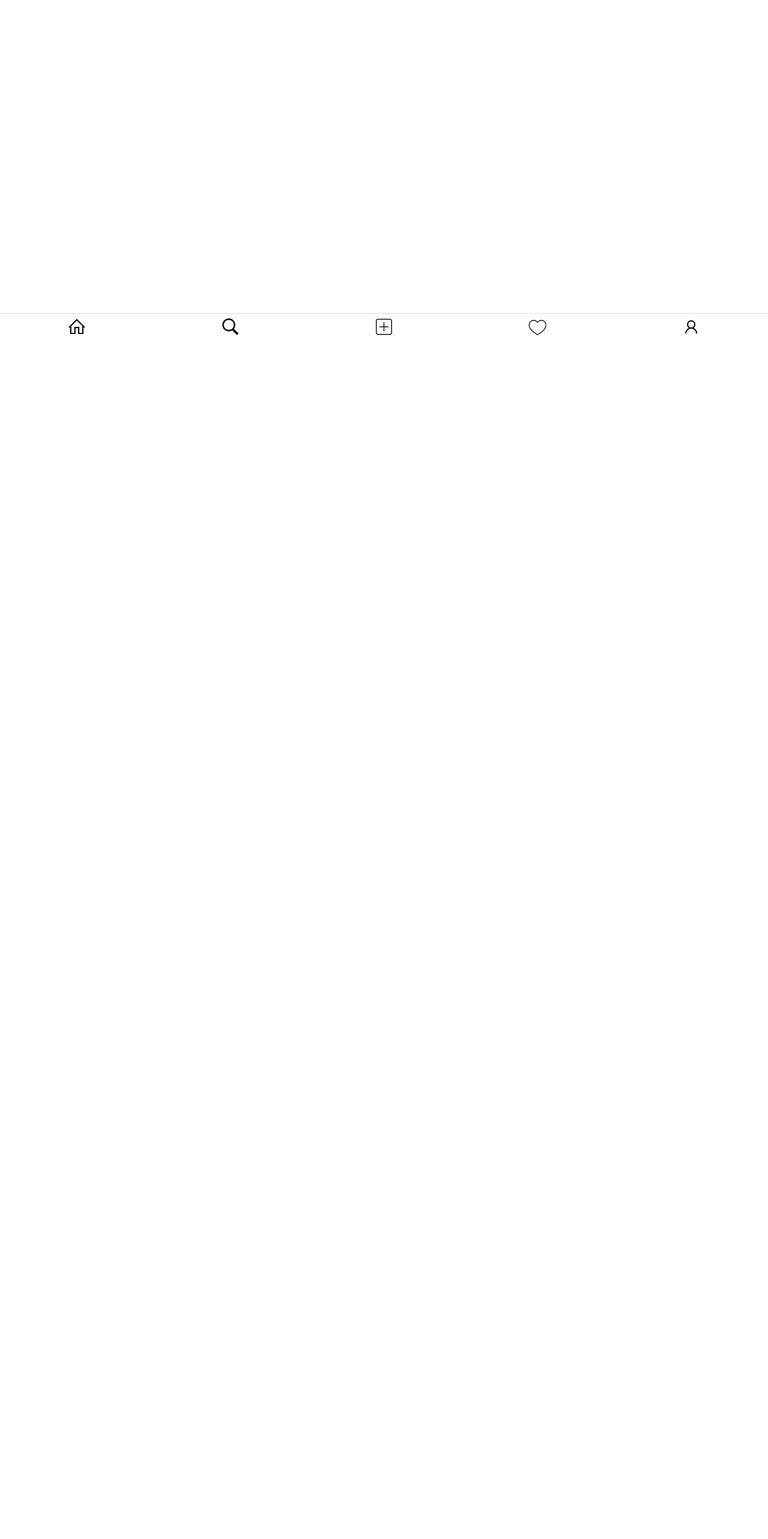
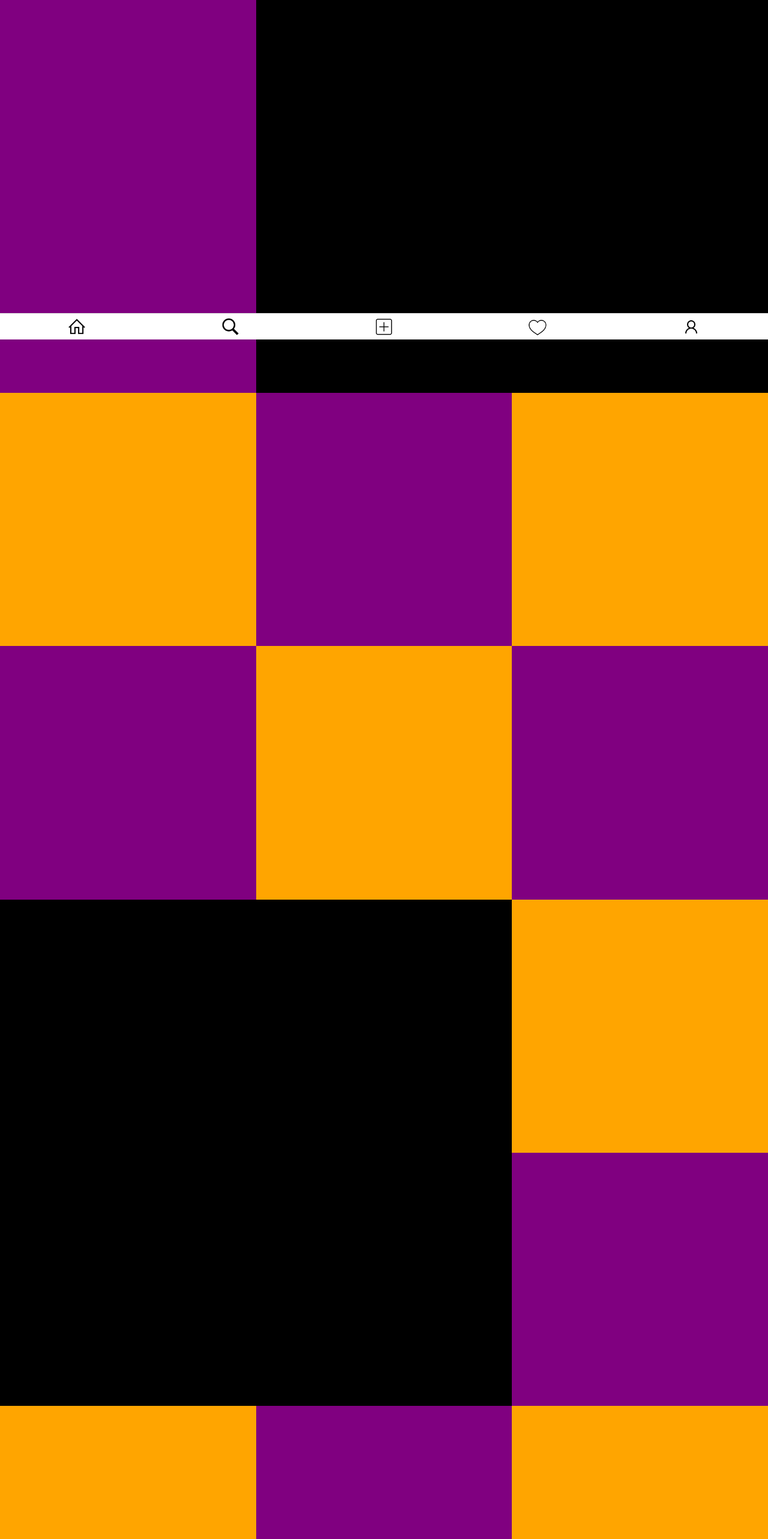
Before and after one commit to CustomSeif/InstagramPWA, a React (Create React App) app in the folder client/: page /explore in a window 1280 px wide. Shown: the part 234-2800 px from the top of the page at 60% size. Before the commit the page ends 800 px from the top, so only its background shows below. Built offline with nearby package versions, Linux system fonts and the light colour scheme.

Commit message:
Modified database schema

```diff
--- /dev/null
+++ b/client/src/components/ExplorePosts/ExplorePost/ExplorePost.css
@@ -0,0 +1 @@
+/* No CSS */
--- /dev/null
+++ b/client/src/components/ExplorePosts/ExplorePost/ExplorePost.js
@@ -0,0 +1,11 @@
+import React from "react"
+import "./ExplorePost.css"
+
+const ExplorePost = () => {
+    return (
+        <div className="ExplorePost">
+        </div>
+    )
+}
+
+export default ExplorePost
--- /dev/null
+++ b/client/src/components/ExplorePosts/ExplorePost/ExplorePost.scss
@@ -0,0 +1,3 @@
+.ExplorePost {
+
+}
--- /dev/null
+++ b/client/src/components/ExplorePosts/ExplorePosts.css
@@ -0,0 +1 @@
+.Explore__posts__grid{display:-ms-grid;display:grid}.Explore__posts__grid div:nth-child(even){background-color:orange}.Explore__posts__grid div:nth-child(odd){background-color:purple}.Explore__posts__grid--right{-ms-grid-columns:(1fr)[3];grid-template-columns:repeat(3, 1fr);grid-auto-rows:minmax(33vw, auto)}.Explore__posts__grid--right div:nth-child(2){-ms-grid-column:2;-ms-grid-column-span:2;grid-column:2 / 4;-ms-grid-row:1;-ms-grid-row-span:2;grid-row:1 / 3;background-color:black}.Explore__posts__grid--left{-ms-grid-columns:(1fr)[3];grid-template-columns:repeat(3, 1fr);grid-auto-rows:minmax(33vw, auto)}.Explore__posts__grid--left div:nth-child(1){-ms-grid-column:1;-ms-grid-column-span:2;grid-column:1 / 3;-ms-grid-row:1;-ms-grid-row-span:2;grid-row:1 / 3;background-color:black}
--- /dev/null
+++ b/client/src/components/ExplorePosts/ExplorePosts.js
@@ -0,0 +1,29 @@
+import React from "react"
+import "./ExplorePosts.css"
+import ExplorePost from "./ExplorePost/ExplorePost"
+
+const ExplorePosts = () => {
+    const explorePosts = [1, 2, 3, 4, 5, 6, 7, 8, 9]
+
+    return (
+        <div className="Explore__posts">
+            <div className="Explore__posts__grid Explore__posts__grid--right">
+                {
+                    explorePosts.map((_, index) => {
+                        return <ExplorePost key={index} />
+                    })
+                }
+            </div>
+
+            <div className="Explore__posts__grid Explore__posts__grid--left">
+                {
+                    explorePosts.map((_, index) => {
+                        return <ExplorePost key={index} />
+                    })
+                }
+            </div>
+        </div>
+    )
+}
+
+export default ExplorePosts
--- /dev/null
+++ b/client/src/components/ExplorePosts/ExplorePosts.scss
@@ -0,0 +1,35 @@
+.Explore__posts {
+    &__grid {
+        display: grid;
+
+        div:nth-child(even) {
+            background-color: orange;
+        }
+
+        div:nth-child(odd) {
+            background-color: purple;
+        }
+
+        &--right {
+            grid-template-columns: repeat(3, 1fr);
+            grid-auto-rows: minmax(33vw, auto);
+
+            div:nth-child(2) {
+                grid-column: 2 / 4;
+                grid-row: 1 / 3;
+                background-color: black;
+            }
+        }
+
+        &--left {
+            grid-template-columns: repeat(3, 1fr);
+            grid-auto-rows: minmax(33vw, auto);
+
+            div:nth-child(1) {
+                grid-column: 1 / 3;
+                grid-row: 1 / 3;
+                background-color: black;
+            }
+        }
+    }
+}
--- a/client/src/pages/Explore.js
+++ b/client/src/pages/Explore.js
@@ -2,11 +2,14 @@ import React from "react"
 import Header from "../components/Header/Header"
 import Nav from "../components/Nav/Nav"
 import NavSpacer from "../components/Nav/NavSpacer"
+import ExplorePosts from "../components/ExplorePosts/ExplorePosts"
 
 const Explore = () => {
     return (
         <div className="Explore">
             <Header type="explore" />
+
+            <ExplorePosts />
 
             <Nav />
             <NavSpacer />
```
Also changed, not shown: 1 other file (tests, documents, lock files or other folders).
